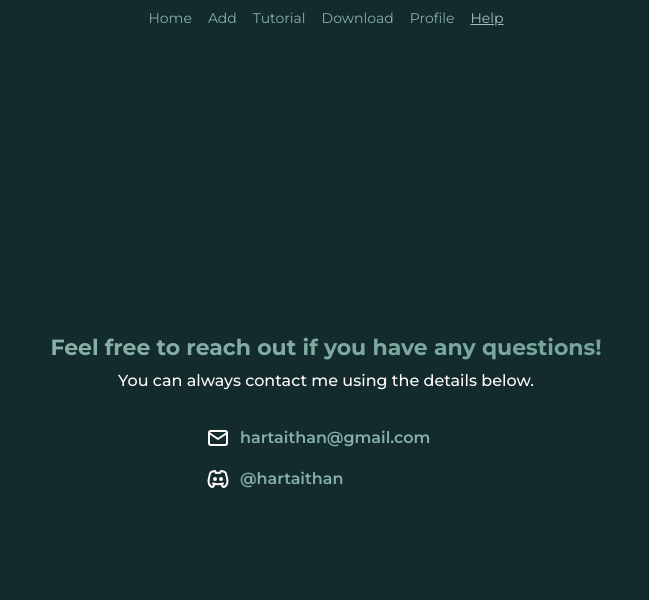
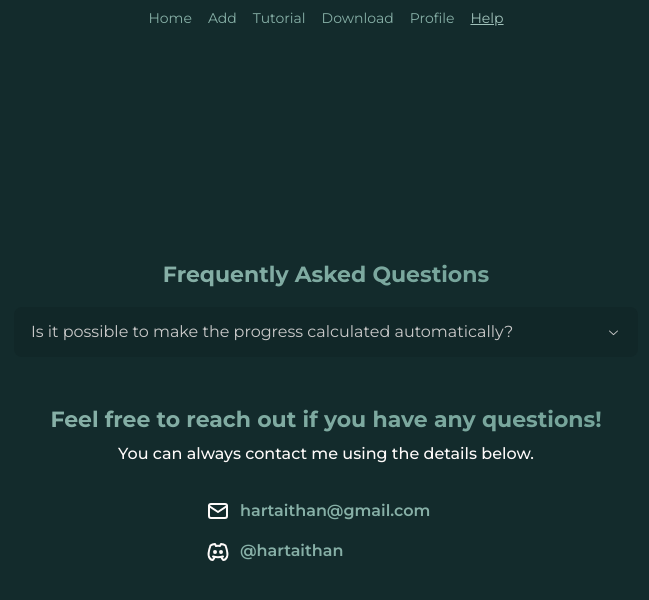
Before and after one commit to Hartaithan/trophy-hunt-template, a Next.js app: page /help in a window 1280 px wide. Shown: the top 600 px of the page, without its empty margins (314-963 px from the left). Built offline with nearby package versions, Linux system fonts and the light colour scheme.

Commit message:
add help faq section

```diff
--- a/app/(header)/help/page.tsx
+++ b/app/(header)/help/page.tsx
@@ -1,10 +1,12 @@
 import PageContainer from "@/components/PageContainer/PageContainer";
 import HelpContactsSection from "@/sections/HelpContactsSection/HelpContactsSection";
+import HelpFAQSection from "@/sections/HelpFAQSection/HelpFAQSection";
 import type { FC } from "react";
 
 const HelpPage: FC = () => {
   return (
     <PageContainer w="100%" justify="center" align="center">
+      <HelpFAQSection />
       <HelpContactsSection />
     </PageContainer>
   );
--- /dev/null
+++ b/sections/HelpFAQSection/HelpFAQSection.module.css
@@ -0,0 +1,54 @@
+.container {
+  width: 100%;
+  flex-direction: column;
+  align-items: center;
+  margin-bottom: 3rem;
+}
+
+.title {
+  font-weight: var(--mantine-h3-font-weight);
+  line-height: var(--mantine-h3-line-height);
+  font-size: var(--mantine-h3-font-size);
+  margin-bottom: var(--mantine-spacing-md);
+  text-align: center;
+  @media (max-width: $mantine-breakpoint-sm) {
+    font-weight: var(--mantine-h4-font-weight);
+    line-height: var(--mantine-h4-line-height);
+    font-size: var(--mantine-h4-font-size);
+  }
+}
+
+.wrapper {
+  width: 50%;
+  @media (max-width: $mantine-breakpoint-sm) {
+    width: 90%;
+  }
+  @media (max-width: $mantine-breakpoint-xs) {
+    width: 95%;
+  }
+}
+
+.control {
+  @media (max-width: $mantine-breakpoint-sm) {
+    font-size: var(--mantine-font-size-sm);
+  }
+  @media (max-width: $mantine-breakpoint-xs) {
+    font-size: var(--mantine-font-size-xs);
+  }
+}
+
+.content,
+.content > * {
+  font-size: var(--mantine-font-size-sm);
+  @media (max-width: $mantine-breakpoint-xs) {
+    font-size: var(--mantine-font-size-xs);
+  }
+}
+
+.item {
+  background: var(--mantine-color-primary-light-9);
+  &[data-active] {
+    border-color: transparent;
+    background: var(--mantine-color-primary-light-9);
+  }
+}
--- /dev/null
+++ b/sections/HelpFAQSection/HelpFAQSection.tsx
@@ -0,0 +1,38 @@
+import {
+  Box,
+  Accordion,
+  AccordionItem,
+  AccordionControl,
+  AccordionPanel,
+  Flex,
+} from "@mantine/core";
+import type { FC } from "react";
+import classes from "./HelpFAQSection.module.css";
+import LandingTitle from "@/components/Highlight/LandingTitle";
+
+const HelpFAQSection: FC = () => {
+  return (
+    <Flex className={classes.container}>
+      <LandingTitle className={classes.title}>
+        Frequently Asked Questions
+      </LandingTitle>
+      <Box className={classes.wrapper}>
+        <Accordion variant="separated" radius="md" classNames={classes}>
+          <AccordionItem value="pricing">
+            <AccordionControl>
+              Is it possible to make the progress calculated automatically?
+            </AccordionControl>
+            <AccordionPanel>
+              At the moment, this is not possible. In order to do this I need to
+              use not just todo items, but a table together with Roll up
+              properties. And this is not so easy to do with the current version
+              of Notion API.
+            </AccordionPanel>
+          </AccordionItem>
+        </Accordion>
+      </Box>
+    </Flex>
+  );
+};
+
+export default HelpFAQSection;
```
